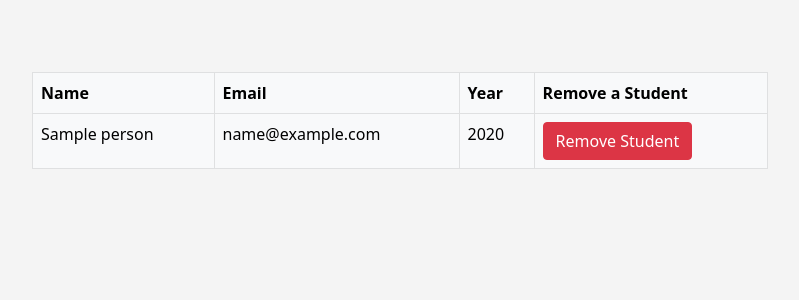
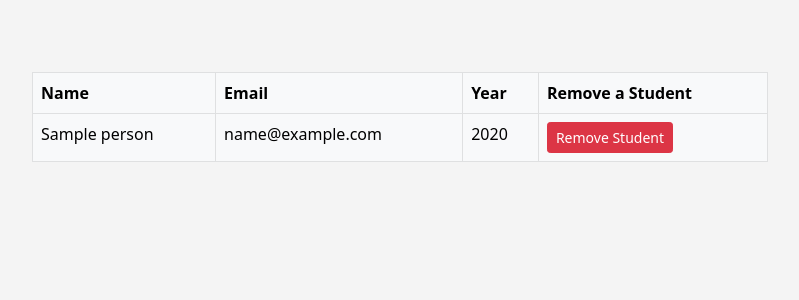
Before and after one commit to UrielKoama/ATMS-CSES, a Python web app: template myapp/templates/delete_students.html in a window 1280 px wide. Shown: the part 56-356 px from the top of the page, without its empty margins (50-849 px from the left). Run offline with Jinja, Linux system fonts and the light colour scheme; the template is opened without the code that fills it: most values are stand-ins (such as "Sample title", 1, 10 or a date in 2020); some libraries are stand-ins or nearby versions.

Commit message:
fixed the internal server error for filter search and changed button for student delete

```diff
--- a/myapp/templates/delete_students.html
+++ b/myapp/templates/delete_students.html
@@ -21,7 +21,7 @@
                     <td>{{ person.classYear }}</td>
                     <td>
                         <button type="submit" value="{{person.id}}" id="delete_id"
-                                name="delete_id" class="btn btn-danger">Remove Student</button>
+                                name="delete_id" class="btn btn-sm btn-danger">Remove Student</button>
                     </td>
                 </tr>
             {% endfor %}
```
